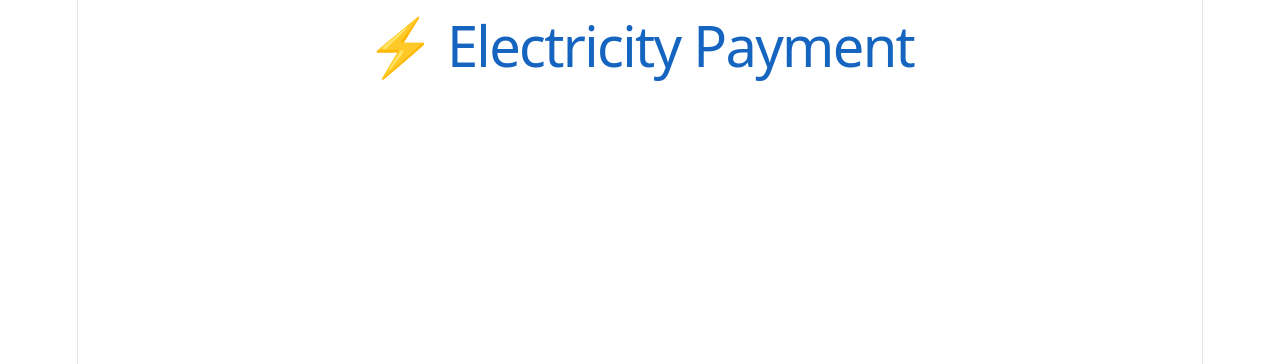
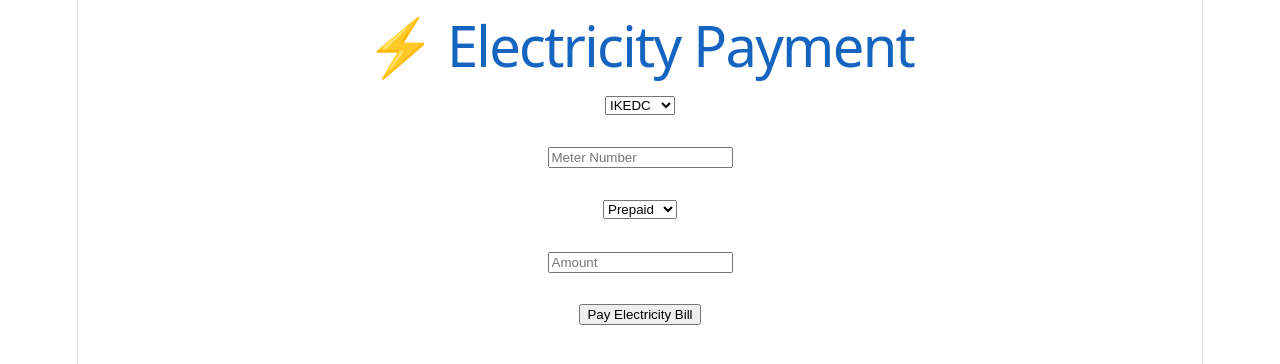
Before and after one commit to bibasulaim/Zikhas-Data-App, a React (Vite) app in the folder client/: page /electricity in a window 1280 px wide. Shown: the top 364 px of the page. Built offline with nearby package versions, Linux system fonts and the light colour scheme.

Commit message:
Add electricity payment backend

```diff
--- a/client/src/pages/Electricity.jsx
+++ b/client/src/pages/Electricity.jsx
@@ -1,5 +1,97 @@
+import { useState } from "react";
+import api from "../services/api";
+
 function Electricity() {
-  return <h1>⚡ Electricity Payment</h1>;
+  const user = JSON.parse(localStorage.getItem("user"));
+
+  const [disco, setDisco] = useState("IKEDC");
+  const [meterNumber, setMeterNumber] = useState("");
+  const [meterType, setMeterType] = useState("Prepaid");
+  const [amount, setAmount] = useState("");
+
+  async function payElectricity() {
+    if (!meterNumber || !amount) {
+      alert("Please fill all fields");
+      return;
+    }
+
+    try {
+      const response = await api.post("/vtu/electricity", {
+        userId: user.id,
+        disco,
+        meterNumber,
+        meterType,
+        amount: Number(amount),
+      });
+
+      localStorage.setItem(
+        "user",
+        JSON.stringify({
+          ...user,
+          walletBalance: response.data.walletBalance,
+        })
+      );
+
+      alert("Electricity payment successful!");
+    } catch (error) {
+      alert(
+        error.response?.data?.message ||
+          "Electricity payment failed"
+      );
+    }
+  }
+
+  return (
+    <div className="app">
+      <h1>⚡ Electricity Payment</h1>
+
+      <select
+        value={disco}
+        onChange={(e) => setDisco(e.target.value)}
+      >
+        <option>IKEDC</option>
+        <option>EKEDC</option>
+        <option>KEDCO</option>
+        <option>AEDC</option>
+        <option>IBEDC</option>
+        <option>PHED</option>
+      </select>
+
+      <br /><br />
+
+      <input
+        type="text"
+        placeholder="Meter Number"
+        value={meterNumber}
+        onChange={(e) => setMeterNumber(e.target.value)}
+      />
+
+      <br /><br />
+
+      <select
+        value={meterType}
+        onChange={(e) => setMeterType(e.target.value)}
+      >
+        <option>Prepaid</option>
+        <option>Postpaid</option>
+      </select>
+
+      <br /><br />
+
+      <input
+        type="number"
+        placeholder="Amount"
+        value={amount}
+        onChange={(e) => setAmount(e.target.value)}
+      />
+
+      <br /><br />
+
+      <button onClick={payElectricity}>
+        Pay Electricity Bill
+      </button>
+    </div>
+  );
 }
 
 export default Electricity;
```
Also changed, not shown: 1 other file (tests, documents, lock files or other folders).
